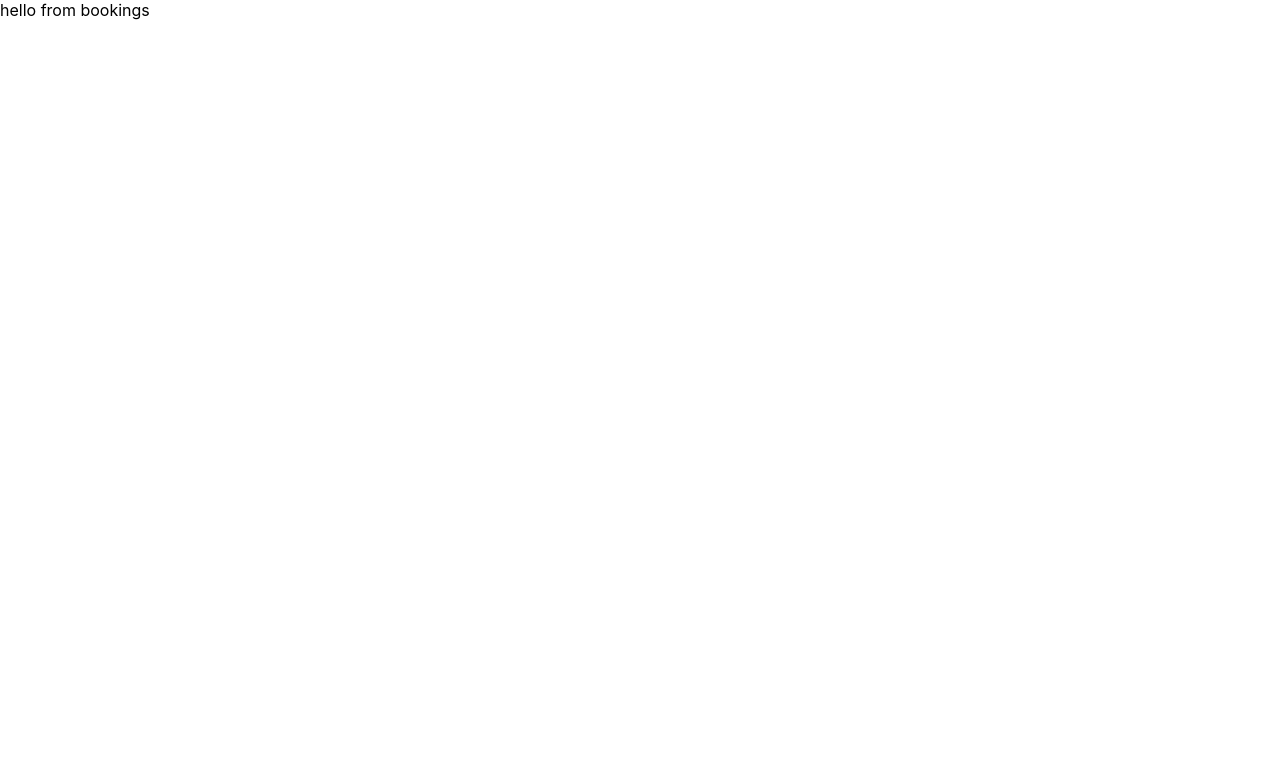
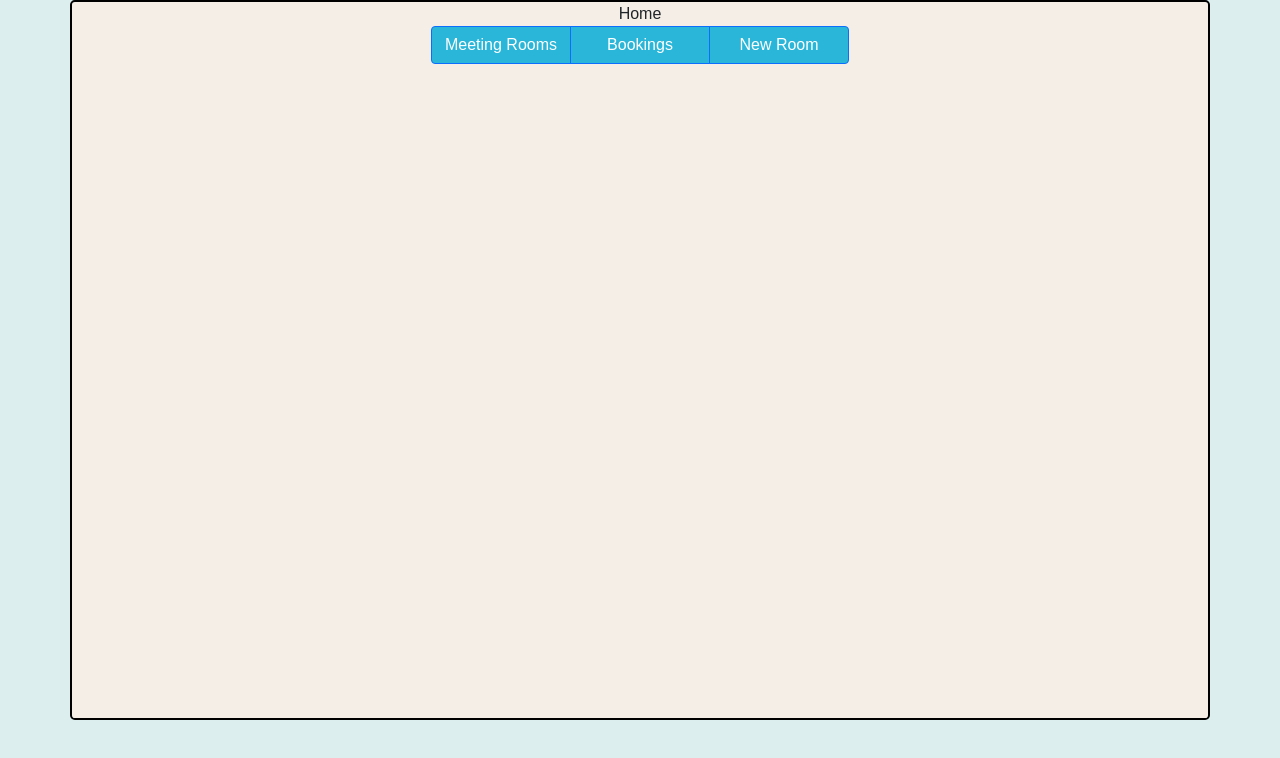
Before and after one commit to mphall77/Blackstone, a React (Create React App) app in the folder Blackstone/frontend/: page / in a window 1280 px wide. Shown: the top 758 px of the page. Built offline with nearby package versions, Linux system fonts and the light colour scheme.

Commit message:
Home container (#1)
* rough tsketch of home

* test

```diff
--- a/Blackstone/frontend/public/index.html
+++ b/Blackstone/frontend/public/index.html
@@ -10,6 +10,10 @@
 			content="Web site created using create-react-app"
 		/>
 		<link rel="apple-touch-icon" href="%PUBLIC_URL%/logo192.png" />
+		<link
+			rel="stylesheet"
+			href="https://cdn.jsdelivr.net/npm/bootstrap@5.1.0/dist/css/bootstrap.min.css"
+		/>
 		<!--
       manifest.json provides metadata used when your web app is installed on a
       user's mobile device or desktop. See https://developers.google.com/web/fundamentals/web-app-manifest/
--- a/Blackstone/frontend/src/App.js
+++ b/Blackstone/frontend/src/App.js
@@ -1,7 +1,25 @@
 import React from "react";
+import { BrowserRouter as Router, Routes, Route } from "react-router-dom";
+
+// COMPONENTS
+
+//PAGES
+import Home from "./Pages/Home";
+import FourOFour from "./Pages/FourOFour";
 
 function App() {
-	return <div className="App">hello from bookings</div>;
+	return (
+		<div className="App">
+			<Router>
+				<Routes>
+					<Route path="/" element={<Home />} />
+					<Route path="/" element={<Home />} />
+					{/* 404 */}
+					<Route path="*" element={<FourOFour />} />
+				</Routes>
+			</Router>
+		</div>
+	);
 }
 
 export default App;
--- /dev/null
+++ b/Blackstone/frontend/src/Components/NavBar.js
@@ -0,0 +1,20 @@
+import React from "react";
+import "../Styles/NavBar.scss";
+
+const NavBar = () => {
+	return (
+		<div className="btn-group">
+			<a href="#" className="btn btn-primary " aria-current="page">
+				Meeting Rooms
+			</a>
+			<a href="#" className="btn btn-primary">
+				Bookings
+			</a>
+			<a href="#" className="btn btn-primary">
+				New Room
+			</a>
+		</div>
+	);
+};
+
+export default NavBar;
--- /dev/null
+++ b/Blackstone/frontend/src/Pages/FourOFour.js
@@ -0,0 +1,12 @@
+import React from "react";
+import { Link } from "react-router-dom";
+
+const FourOFour = () => {
+	return (
+		<Link to={"/"} className="btn-primary">
+			return home
+		</Link>
+	);
+};
+
+export default FourOFour;
--- /dev/null
+++ b/Blackstone/frontend/src/Pages/Home.js
@@ -0,0 +1,13 @@
+import React from "react";
+import NavBar from "../Components/NavBar";
+import "../Styles/Home.scss";
+const Home = () => {
+	return (
+		<section className="container-md home">
+			Home
+			<NavBar />
+		</section>
+	);
+};
+
+export default Home;
--- /dev/null
+++ b/Blackstone/frontend/src/Styles/Home.scss
@@ -0,0 +1,13 @@
+@import "./variables.scss";
+
+.home {
+	background-color: rgb(244, 238, 231);
+	height: 90vh;
+	width: 90vw;
+	border: 2px solid black;
+	border-radius: $radius;
+	display: flex;
+	align-items: center;
+	// justify-content: center;
+	flex-direction: column;
+}
--- /dev/null
+++ b/Blackstone/frontend/src/Styles/Index.scss
@@ -0,0 +1,5 @@
+@import "./variables.scss";
+
+body {
+	background-color: rgb(221, 238, 238);
+}
--- /dev/null
+++ b/Blackstone/frontend/src/Styles/NavBar.scss
@@ -0,0 +1,20 @@
+@import "./variables.scss";
+
+.btn {
+	$radius: 0.3rem;
+	width: 8.75rem;
+}
+
+.btn:focus {
+	outline: none;
+	box-shadow: none;
+}
+
+.btn-primary {
+	background-color: $clr-blue;
+}
+
+.active {
+	background-color: $clr-gray400;
+	outline: none;
+}
--- /dev/null
+++ b/Blackstone/frontend/src/Styles/variables.scss
@@ -0,0 +1,61 @@
+// variables
+$clr-primary: #8bbbe2;
+$clr-primary-hover: #29e6a7;
+$clr-primary-dark: #039d69;
+$clr-blue: #2ab6d9;
+$clr-gray100: #f9fbff;
+$clr-gray150: #f4f6fb;
+$clr-gray200: #eef1f6;
+$clr-gray300: #e1e5ee;
+$clr-gray400: #767b91;
+$clr-gray500: #4f546c;
+$clr-gray600: #2a324b;
+$clr-gray700: #161d34;
+
+// container classes
+$container-max-widths: (
+	sm: 540px,
+	md: 720px,
+	lg: 960px,
+	xl: 1140px,
+	xxl: 1320px,
+);
+
+$container-max-widths: (
+	sm: 540px,
+	md: 720px,
+	lg: 960px,
+	xl: 1140px,
+	xxl: 1320px,
+);
+// border radius
+$radius: 0.3rem;
+
+// clear the board
+*,
+*::before,
+*::after {
+	margin: 0;
+	padding: 0;
+	box-sizing: border-box;
+}
+
+body {
+	font-family: Oxygen, sans-serif;
+}
+
+// links
+a,
+a:visited,
+a:hover {
+	list-style-type: none;
+}
+
+// breakpoints
+$mobile: 440px;
+// Flexbox
+.flex {
+	display: flex;
+	justify-content: center;
+	align-items: center;
+}
--- a/Blackstone/frontend/src/index.js
+++ b/Blackstone/frontend/src/index.js
@@ -1,6 +1,7 @@
 import React from "react";
 import * as ReactDOM from "react-dom/client";
-import "./index.css";
+// import "bootstrap/dist/css/bootstrap.min.css";
+import "./Styles/Index.scss";
 import App from "./App";
 
 const container = document.getElementById("root");
```
Also changed, not shown: Blackstone/frontend/package.json (+7 -0 lines), 1 other file (tests, documents, lock files or other folders). Lines whose indentation alone changed are shown as unchanged.
